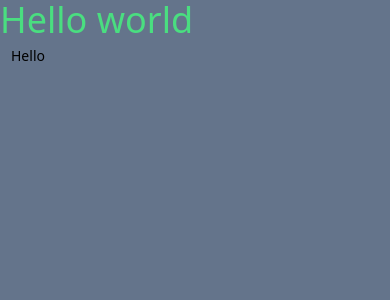
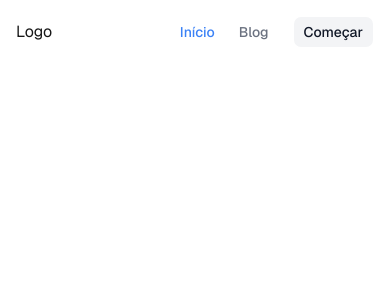
Before and after one commit to GuilhermeMarques1/nextjs-react, a Next.js app in the folder site-blog/: page / in a window 390 px wide. Shown: the top 300 px of the page. Built offline with nearby package versions, Linux system fonts and the light colour scheme.

Commit message:
feat: Implement header component with navigation links

```diff
--- /dev/null
+++ b/site-blog/src/components/header/index.tsx
@@ -0,0 +1,29 @@
+import Link from "next/link";
+import { Button } from "../ui/button";
+import { useRouter } from "next/router";
+import { cn } from "@/lib/utils";
+
+export const Header = () => {
+  const router = useRouter();
+  const isHomePage = router.pathname === "/";
+  const isBlogPage = router.pathname.startsWith("/blog");
+
+  return (
+    <header className="fixed top-0 z-50 w-full border-b border-white/10 bg-background/95 backdrop-blur supports-[backdrop-filters]:bg-background/60">
+      <div className="mx-auto max-w-7xl px-4 sm:px-6 ls:px-80">
+
+        <div className="flex h-16 items-center justify-between">
+          <Link href="/">Logo</Link>
+
+          <nav className="flex items-center gap-6">
+            <Link href="/" className={cn('text-sm font-medium transition-colors hover:text-primary', isHomePage ? 'text-blue-500' : 'text-muted-foreground')}>Início</Link>
+            <Link href="/blog" className={cn('text-sm font-medium transition-colors hover:text-primary', isBlogPage ? 'text-blue-500' : 'text-muted-foreground')}>Blog</Link>
+            <Button variant="secondary">Começar</Button>
+          </nav>
+        </div>
+
+
+      </div>
+    </header>
+  );
+}
--- a/site-blog/src/pages/index.tsx
+++ b/site-blog/src/pages/index.tsx
@@ -1,4 +1,4 @@
-import { Button } from "@/components/ui/button";
+import { Header } from "@/components/header";
 import { Geist, Geist_Mono } from "next/font/google";
 
 const geistSans = Geist({
@@ -13,9 +13,8 @@ const geistMono = Geist_Mono({
 
 export default function Home() {
   return (
-    <div className="min-h-screen min-w-full bg-slate-500">
-      <h2 className="text-4xl text-green-400">Hello world</h2>
-      <Button>Hello</Button>
+    <div className={`${geistSans.variable} ${geistMono.variable} grid grid-rows-[20px_1fr_20px] items-center justify-items-center min-h-screen p-8 pb-20 gap-16 sm:p-20 font-[family-name:var(--font-geist-sans)]`}>
+      <Header />
     </div>
   );
 }
--- a/site-blog/src/styles/globals.css
+++ b/site-blog/src/styles/globals.css
@@ -2,85 +2,86 @@
 @tailwind components;
 @tailwind utilities;
 
+:root {
+  --background: #ffffff;
+  --foreground: #171717;
+}
+
+@media (prefers-color-scheme: dark) {
+  :root {
+    --background: #0a0a0a;
+    --foreground: #ededed;
+  }
+}
+
+body {
+  color: var(--foreground);
+  background: var(--background);
+  font-family: Arial, Helvetica, sans-serif;
+}
+
+
 @layer base {
-  .theme {
-    --font-heading: var(--font-sans);
-    --font-sans: var(--font-sans)
-  }
   :root {
-    --background: oklch(1 0 0);
-    --foreground: oklch(0.145 0 0);
-    --card: oklch(1 0 0);
-    --card-foreground: oklch(0.145 0 0);
-    --popover: oklch(1 0 0);
-    --popover-foreground: oklch(0.145 0 0);
-    --primary: oklch(0.205 0 0);
-    --primary-foreground: oklch(0.985 0 0);
-    --secondary: oklch(0.97 0 0);
-    --secondary-foreground: oklch(0.205 0 0);
-    --muted: oklch(0.97 0 0);
-    --muted-foreground: oklch(0.556 0 0);
-    --accent: oklch(0.97 0 0);
-    --accent-foreground: oklch(0.205 0 0);
-    --destructive: oklch(0.577 0.245 27.325);
-    --border: oklch(0.922 0 0);
-    --input: oklch(0.922 0 0);
-    --ring: oklch(0.708 0 0);
-    --chart-1: oklch(0.87 0 0);
-    --chart-2: oklch(0.556 0 0);
-    --chart-3: oklch(0.439 0 0);
-    --chart-4: oklch(0.371 0 0);
-    --chart-5: oklch(0.269 0 0);
-    --radius: 0.625rem;
-    --sidebar: oklch(0.985 0 0);
-    --sidebar-foreground: oklch(0.145 0 0);
-    --sidebar-primary: oklch(0.205 0 0);
-    --sidebar-primary-foreground: oklch(0.985 0 0);
-    --sidebar-accent: oklch(0.97 0 0);
-    --sidebar-accent-foreground: oklch(0.205 0 0);
-    --sidebar-border: oklch(0.922 0 0);
-    --sidebar-ring: oklch(0.708 0 0)
+    --background: 0 0% 100%;
+    --foreground: 224 71.4% 4.1%;
+    --card: 0 0% 100%;
+    --card-foreground: 224 71.4% 4.1%;
+    --popover: 0 0% 100%;
+    --popover-foreground: 224 71.4% 4.1%;
+    --primary: 220.9 39.3% 11%;
+    --primary-foreground: 210 20% 98%;
+    --secondary: 220 14.3% 95.9%;
+    --secondary-foreground: 220.9 39.3% 11%;
+    --muted: 220 14.3% 95.9%;
+    --muted-foreground: 220 8.9% 46.1%;
+    --accent: 220 14.3% 95.9%;
+    --accent-foreground: 220.9 39.3% 11%;
+    --destructive: 0 84.2% 60.2%;
+    --destructive-foreground: 210 20% 98%;
+    --border: 220 13% 91%;
+    --input: 220 13% 91%;
+    --ring: 224 71.4% 4.1%;
+    --chart-1: 12 76% 61%;
+    --chart-2: 173 58% 39%;
+    --chart-3: 197 37% 24%;
+    --chart-4: 43 74% 66%;
+    --chart-5: 27 87% 67%;
+    --radius: 0.5rem;
   }
   .dark {
-    --background: oklch(0.145 0 0);
-    --foreground: oklch(0.985 0 0);
-    --card: oklch(0.205 0 0);
-    --card-foreground: oklch(0.985 0 0);
-    --popover: oklch(0.205 0 0);
-    --popover-foreground: oklch(0.985 0 0);
-    --primary: oklch(0.922 0 0);
-    --primary-foreground: oklch(0.205 0 0);
-    --secondary: oklch(0.269 0 0);
-    --secondary-foreground: oklch(0.985 0 0);
-    --muted: oklch(0.269 0 0);
-    --muted-foreground: oklch(0.708 0 0);
-    --accent: oklch(0.269 0 0);
-    --accent-foreground: oklch(0.985 0 0);
-    --destructive: oklch(0.704 0.191 22.216);
-    --border: oklch(1 0 0 / 10%);
-    --input: oklch(1 0 0 / 15%);
-    --ring: oklch(0.556 0 0);
-    --chart-1: oklch(0.87 0 0);
-    --chart-2: oklch(0.556 0 0);
-    --chart-3: oklch(0.439 0 0);
-    --chart-4: oklch(0.371 0 0);
-    --chart-5: oklch(0.269 0 0);
-    --sidebar: oklch(0.205 0 0);
-    --sidebar-foreground: oklch(0.985 0 0);
-    --sidebar-primary: oklch(0.488 0.243 264.376);
-    --sidebar-primary-foreground: oklch(0.985 0 0);
-    --sidebar-accent: oklch(0.269 0 0);
-    --sidebar-accent-foreground: oklch(0.985 0 0);
-    --sidebar-border: oklch(1 0 0 / 10%);
-    --sidebar-ring: oklch(0.556 0 0)
+    --background: 224 71.4% 4.1%;
+    --foreground: 210 20% 98%;
+    --card: 224 71.4% 4.1%;
+    --card-foreground: 210 20% 98%;
+    --popover: 224 71.4% 4.1%;
+    --popover-foreground: 210 20% 98%;
+    --primary: 210 20% 98%;
+    --primary-foreground: 220.9 39.3% 11%;
+    --secondary: 215 27.9% 16.9%;
+    --secondary-foreground: 210 20% 98%;
+    --muted: 215 27.9% 16.9%;
+    --muted-foreground: 217.9 10.6% 64.9%;
+    --accent: 215 27.9% 16.9%;
+    --accent-foreground: 210 20% 98%;
+    --destructive: 0 62.8% 30.6%;
+    --destructive-foreground: 210 20% 98%;
+    --border: 215 27.9% 16.9%;
+    --input: 215 27.9% 16.9%;
+    --ring: 216 12.2% 83.9%;
+    --chart-1: 220 70% 50%;
+    --chart-2: 160 60% 45%;
+    --chart-3: 30 80% 55%;
+    --chart-4: 280 65% 60%;
+    --chart-5: 340 75% 55%;
   }
+}
+
+@layer base {
   * {
-    @apply border-border outline-ring/50;
+    @apply border-border;
   }
   body {
     @apply bg-background text-foreground;
   }
-  html {
-    @apply font-sans;
-  }
 }
```
